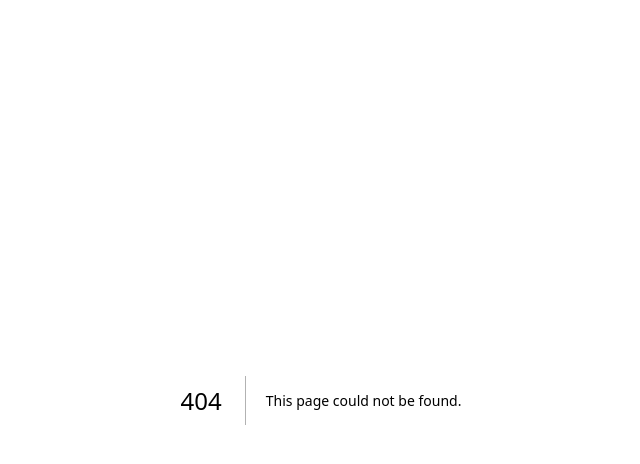
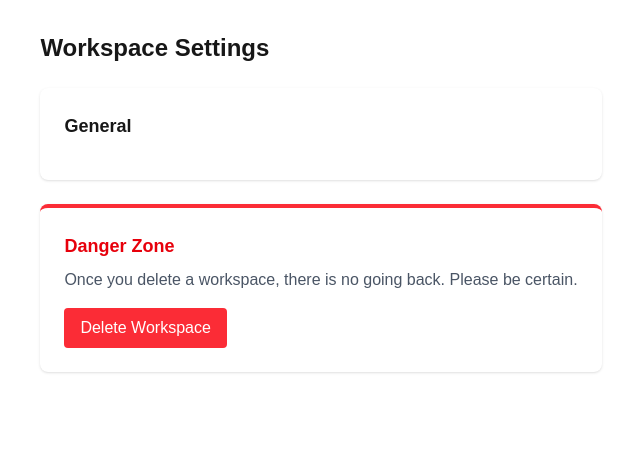
Before and after one commit to satyapalsharma/gitforge-mix-nextjs-betterauth-2026-08-20T21-15-42, a Next.js app: page /workspaces/1/settings in a window 1280 px wide. Before the commit this address had no page. Shown: the top 464 px of the page, without its empty margins (319-959 px from the left). Built offline with nearby package versions, Linux system fonts and the light colour scheme.

Commit message:
feat(ui): implement workspace settings page

```diff
--- /dev/null
+++ b/app/workspaces/[id]/settings/page.tsx
@@ -0,0 +1,97 @@
+"use client";
+
+import { useState } from "react";
+import { useRouter } from "next/navigation";
+import { authClient } from "@/lib/auth-client";
+
+interface WorkspaceSettingsPageProps {
+  params: {
+    id: string;
+  };
+}
+
+export default function WorkspaceSettingsPage({ params }: WorkspaceSettingsPageProps) {
+  const router = useRouter();
+  const [showDeleteModal, setShowDeleteModal] = useState(false);
+  const [isDeleting, setIsDeleting] = useState(false);
+  const [workspaceName, setWorkspaceName] = useState("");
+
+  const handleDelete = async () => {
+    setIsDeleting(true);
+    try {
+      const response = await fetch(`/api/workspaces/${params.id}`, {
+        method: "DELETE",
+        headers: {
+          "Content-Type": "application/json",
+        },
+      });
+
+      if (!response.ok) {
+        const error = await response.json();
+        throw new Error(error.message || "Failed to delete workspace");
+      }
+
+      router.push("/workspaces");
+    } catch (error) {
+      alert(error instanceof Error ? error.message : "An error occurred");
+      setIsDeleting(false);
+    }
+  };
+
+  return (
+    <div className="max-w-2xl mx-auto py-8">
+      <h1 className="text-2xl font-bold mb-6">Workspace Settings</h1>
+
+      {/* Existing settings content would go here */}
+      <div className="bg-white shadow rounded-lg p-6 mb-6">
+        <h2 className="text-lg font-semibold mb-4">General</h2>
+        {/* Settings form fields */}
+      </div>
+
+      {/* Delete Workspace Section */}
+      <div className="bg-white shadow rounded-lg p-6 border-t-4 border-red-500">
+        <h2 className="text-lg font-semibold text-red-600 mb-2">Danger Zone</h2>
+        <p className="text-gray-600 mb-4">
+          Once you delete a workspace, there is no going back. Please be certain.
+        </p>
+        <button
+          onClick={() => setShowDeleteModal(true)}
+          className="bg-red-500 text-white px-4 py-2 rounded hover:bg-red-600"
+        >
+          Delete Workspace
+        </button>
+      </div>
+
+      {/* Delete Confirmation Modal */}
+      {showDeleteModal && (
+        <div className="fixed inset-0 bg-black bg-opacity-50 flex items-center justify-center z-50">
+          <div className="bg-white rounded p-6 max-w-md w-full">
+            <h3 className="text-xl font-bold mb-4">Delete Workspace</h3>
+            <p className="text-gray-700 mb-2">
+              Are you sure you want to delete <span className="font-semibold">{workspaceName || "this workspace"}</span>?
+            </p>
+            <p className="text-gray-600 mb-6">
+              This will permanently delete the workspace and all its tasks. This action cannot be undone.
+            </p>
+            <div className="flex justify-end gap-3">
+              <button
+                onClick={() => setShowDeleteModal(false)}
+                disabled={isDeleting}
+                className="px-4 py-2 border border-gray-300 rounded hover:bg-gray-50 disabled:opacity-50"
+              >
+                Cancel
+              </button>
+              <button
+                onClick={handleDelete}
+                disabled={isDeleting}
+                className="bg-red-500 text-white px-4 py-2 rounded hover:bg-red-600 disabled:opacity-50"
+              >
+                {isDeleting ? "Deleting..." : "Delete"}
+              </button>
+            </div>
+          </div>
+        </div>
+      )}
+    </div>
+  );
+}
```
